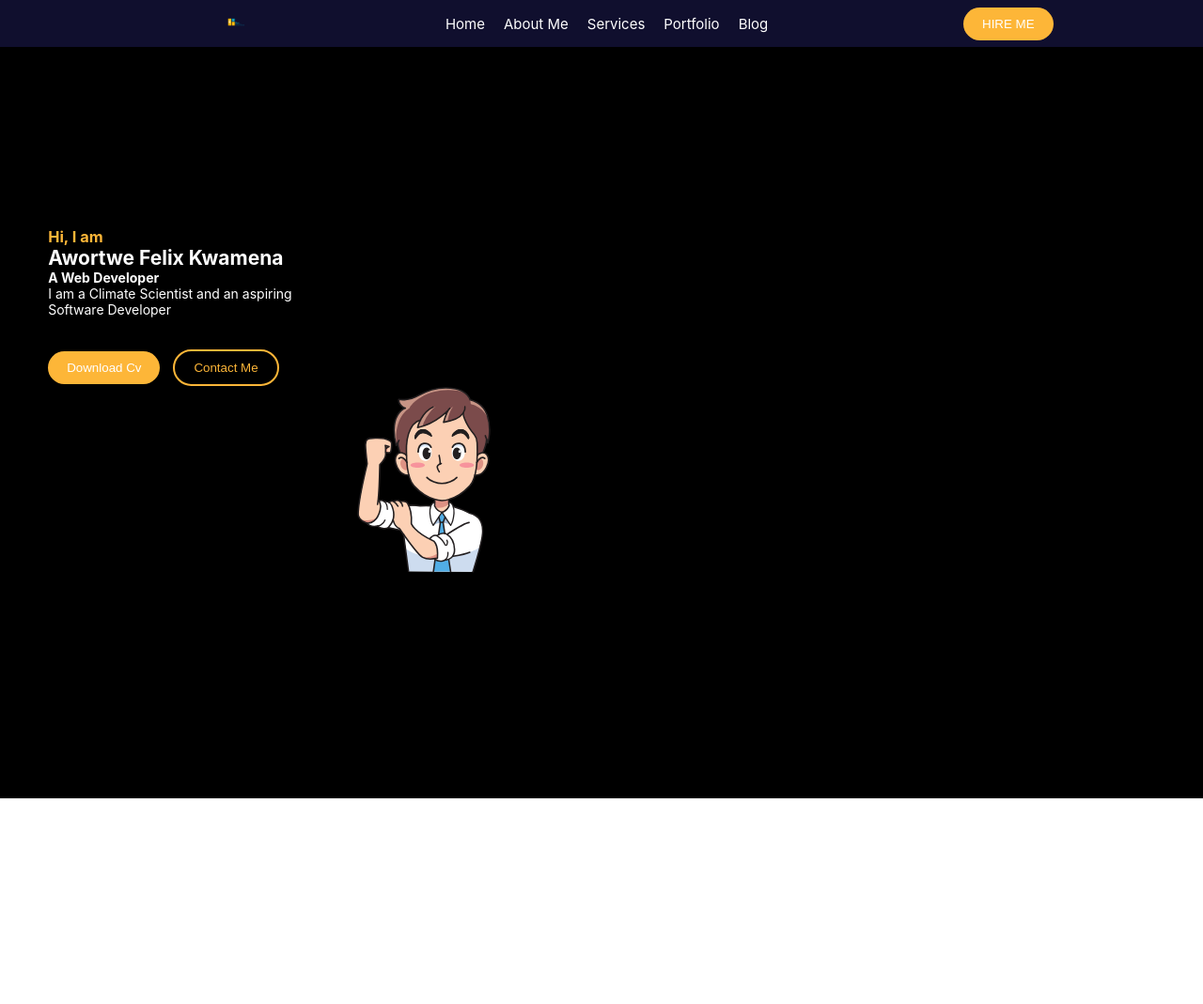
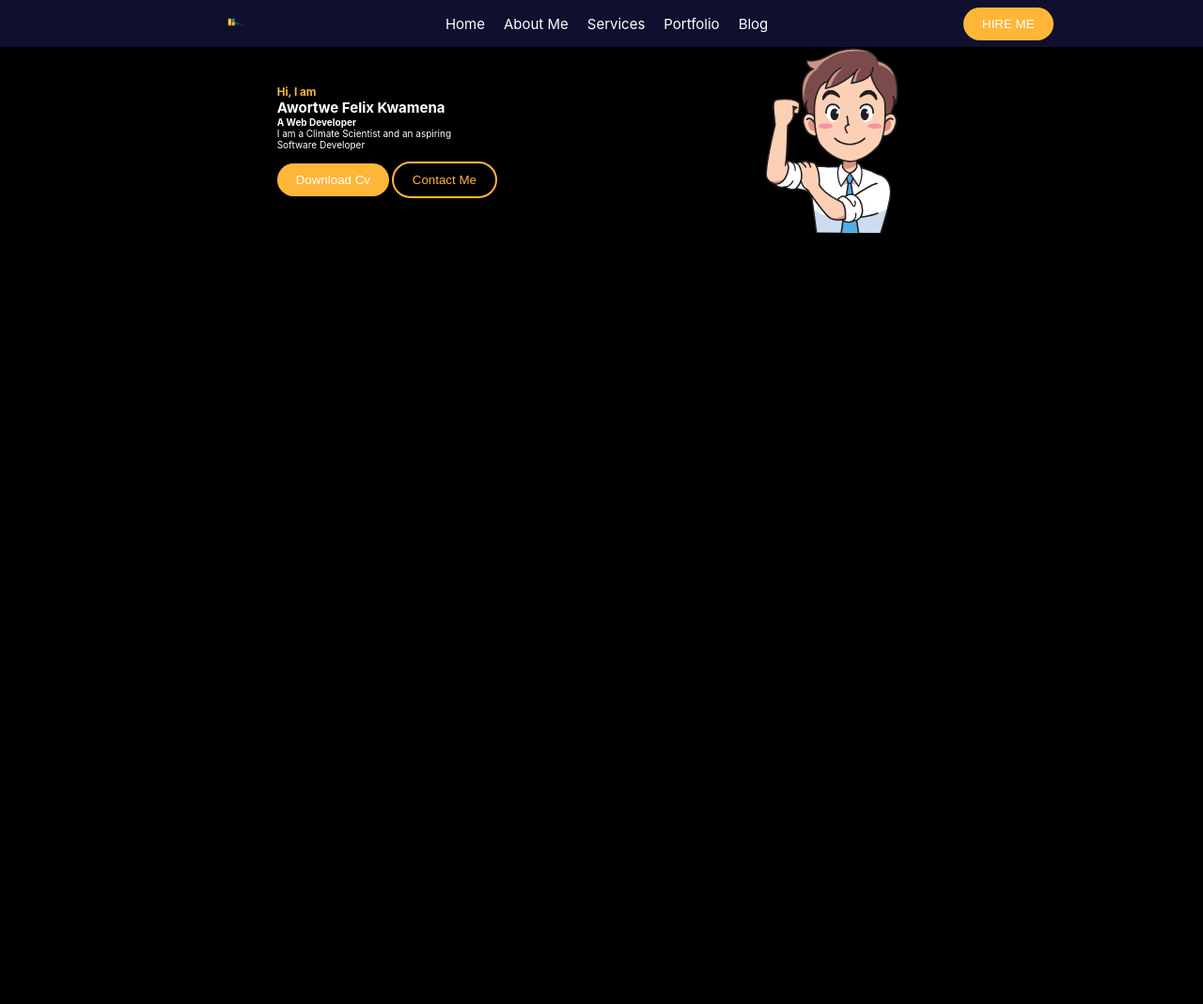
Before and after one commit to paakofiaidoo/Portfolio-1, a PHP site: page / in a window 1280 px wide; the page is wider, and only the part inside the window is pictured. Shown: that part at 94% size. After the commit the page ends 249 px from the top of that part, so only its background shows below. Run offline with PHP 8.4, Linux system fonts and the light colour scheme.

Commit message:
first code

```diff
--- a/index.html
+++ b/index.html
@@ -16,7 +16,6 @@
           <li><a href=""  >About Me</a></li>
           <li><a href="" >Services</a></li>
           <li><a href="" >Portfolio</a></li>
-
           <li><a href="" link="_blank">Blog</a></li>
       </div>
       <div class="action"> <button>HIRE ME</button></div>
@@ -29,12 +28,12 @@
     <header class="intro">
         <nav class="navcard">
           <div class="infocard">
-  <p>
-    <h3>Hi, I am </h3></p>
+            <p> <h3>Hi, I am </h3></p>
             <p> <h1 class="mycardname">Awortwe Felix Kwamena</h1></p>
             <p><h4>A Web Developer</h4> </p>
-  <p> I am a Climate Scientist and an aspiring <br> Software Developer</p> <br>
+            <p> I am a Climate Scientist and an aspiring <br> Software Developer</p>
              <br>
+
             <div>
               <button class="cv">
                <a href="#"> Download Cv</a>
@@ -42,7 +41,8 @@
              <button class="contact">
                <a href="#">Contact Me</a>
             </button>
-<div>
+            </div>
+          </div>
 
      <div> <img  class="portpic"src="./img/real.svg" alt="a picture"></div>
 
--- a/styles/style.css
+++ b/styles/style.css
@@ -101,8 +101,16 @@ header {
 }
 .navcard{
     background-color: black;
+    padding: auto;
     display: flex;
-     justify-content: space-evenly;
+    justify-content: space-evenly;
+    align-content: center;
+    padding-left:3% ;
+    padding-right:3% ;
+    justify-content: space-evenly;
+    align-items: center;
+    position: relative;
+
 
 
 
@@ -111,17 +119,8 @@ header {
 .infocard  {
 
     color: #ffffff;
-    padding-left:4% ;
-    padding-bottom: 16%;
-    padding-top: 15%;
-    justify-content: space-evenly;
-    padding: auto;
-    align-items: left;
-    height: 200px;
-    width: 100%;
-    flex-direction: column;
-    background-color:black;
-    font-size: 14px;
+
+
 
 }
 
@@ -130,14 +129,14 @@ header {
     color: #fdb638;
 }
 .contact{
-
+position: relative;
     background-color: black;
     border-color:  #fdb638;
     color: #fdb638;
     width: auto;
     height: auto;
     border: 2px solid #fdb638;
-    margin-left: 10px;
+
 
 
 }
@@ -146,7 +145,6 @@ header {
     position: relative;
     width: 200px;
     height: 200px;
-    margin-left: 300px;
-    margin-bottom: 455px;
+
 
 }
```
Lines whose indentation alone changed are shown as unchanged.
